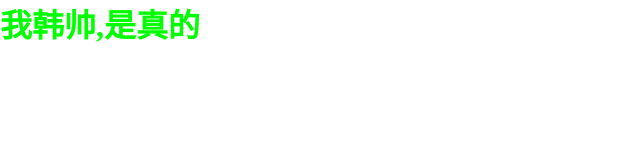
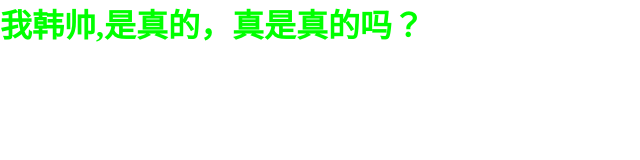
Before and after one commit to panboren/lesson1-git, a plain HTML site: page src/index.html in a window 1280 px wide. Shown: the whole page, without its empty margins (0-640 px from the left). Drawn offline with Linux system fonts and the light colour scheme.

Commit message:
Update index.html

```diff
--- a/src/index.html
+++ b/src/index.html
@@ -6,6 +6,6 @@
     <link rel="stylesheet" href="./index.css">
 </head>
 <body>
-<h1>我韩帅,是真的</h1>
+<h1>我韩帅,是真的，真是真的吗？</h1>
 </body>
 </html>
```
